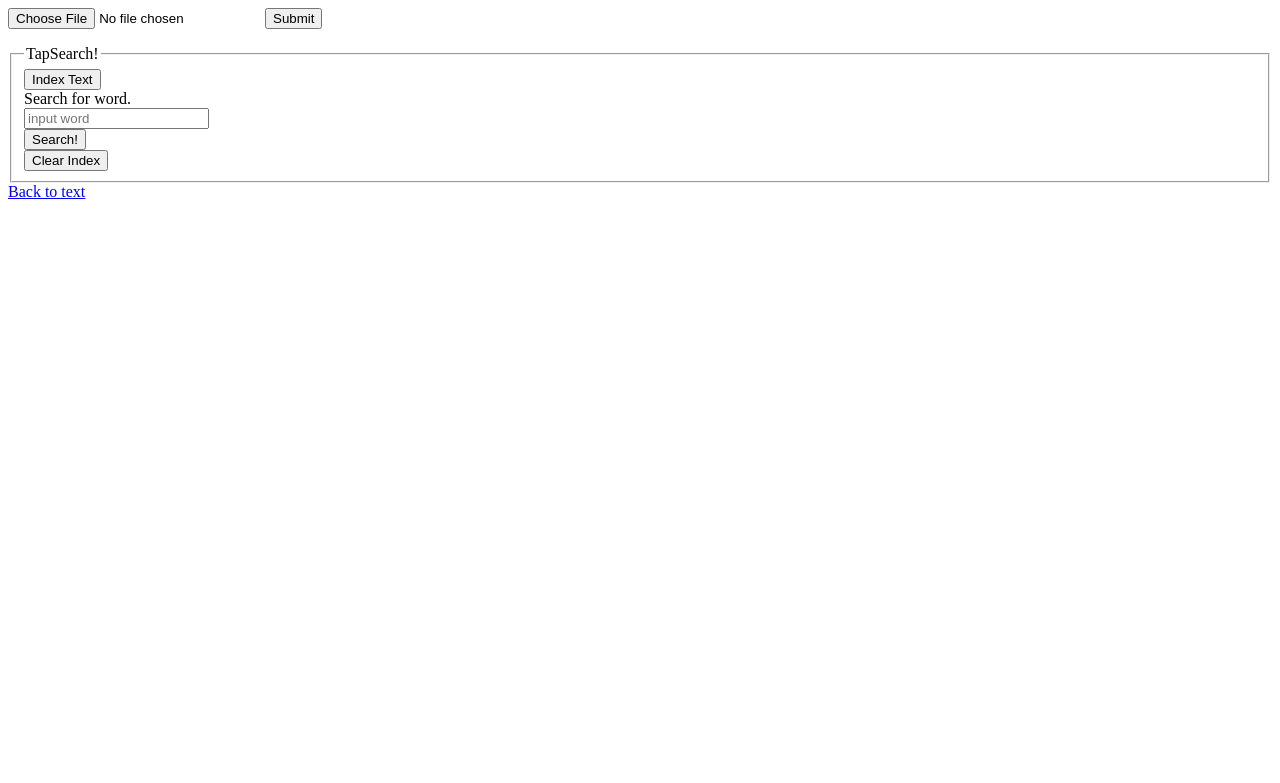
After one commit to Hallicopter/ReverseIndex, a Flask app: page /pdf in a window 1280 px wide. The commit adds this page. Shown: the top 783 px of the page. Run offline with Flask 2, Linux system fonts and the light colour scheme.

Commit message:
adds pdf parsing

```diff
--- a/app.py
+++ b/app.py
@@ -1,5 +1,7 @@
 from elasticSearch import elasticSearch
 import pprint
+import pdf2txt
+
 
 from flask import Flask, render_template, flash, request
 # from flask import Flask
@@ -22,6 +24,7 @@ def createElasticSearchObj():
         except:
             return render_template('form.html') + \
             '<script>alert("Please enter text first!");</script>'
+
         es.convertToDocs()
         for d in es.doc_data:
             es.indexDoc(d)
@@ -32,30 +35,89 @@ def createElasticSearchObj():
         except:
             return render_template('form.html') + \
             '<script>alert("Please enter text first!");</script>'
+
         if es.invertedIndex  == {}:
             return render_template('form.html') + \
             '<script>alert("Please index first!");</script>'
+
         paras = es.search(request.form['searchterm'])
+
         if paras == None:
             return render_template('form.html') + \
             '<script>alert("Word not found!");</script>'
+
         pretty = '<ol>'
-        print(paras)
         for para in paras:
             pretty+='<li>' + para + "</li>"
         pretty+='</ol>'
+        pretty+='<a href="/">Search again!</a>'
 
-        pretty+='<a href="/">Search again!</a>'
         return pretty
+
     elif request.form['singlebutton'] == 'clear':
         es.invertedIndex = {}
         return render_template('form.html') + \
             '<script>alert("Cleared Index!");</script>'
 
-    # template = open('templates/form.html', 'a+')
-    # template.write(str(es.search('lorem')))
-    # template.close()
     return render_template('form.html')
+
+@app.route('/pdf')
+def pdfPage():
+    return render_template('formPDF.html')
+
+@app.route('/pdf', methods=['POST'])
+def pdfElasticSearch():
+    global es
+    if 'singlebutton' not in request.form:
+        pdfFileObj = request.files['file']
+        pdfFileObj.save(pdfFileObj.filename)
+        text = pdf2txt.convert_pdf_to_txt(pdfFileObj.filename)
+        print(text)
+        es = elasticSearch()
+        es.raw_text = text
+    elif request.form['singlebutton'] == 'indexDoc':
+        try:
+            es==None
+        except:
+            return render_template('formPDF.html') + \
+            '<script>alert("Please enter text first!");</script>'
+
+        es.convertToDocs()
+        for d in es.doc_data:
+            es.indexDoc(d)
+
+    elif request.form['singlebutton'] == 'search':
+        try:
+            es==None
+        except:
+            return render_template('formPDF.html') + \
+            '<script>alert("Please enter text first!");</script>'
+
+        if es.invertedIndex  == {}:
+            return render_template('formPDF.html') + \
+            '<script>alert("Please index first!");</script>'
+
+        paras = es.search(request.form['searchterm'])
+
+        if paras == None:
+            return render_template('formPDF.html') + \
+            '<script>alert("Word not found!");</script>'
+
+        pretty = '<ol>'
+        for para in paras:
+            pretty+='<li>' + para + "</li>"
+        pretty+='</ol>'
+        pretty+='<a href="/pdf">Search again!</a>'
+
+        return pretty
+
+    elif request.form['singlebutton'] == 'clear':
+        es.invertedIndex = {}
+        return render_template('formPDF.html') + \
+            '<script>alert("Cleared Index!");</script>'
+
+    return render_template('formPDF.html')
+
 
 if __name__ == '__main__':
    app.run(debug = True)
--- a/templates/form.html
+++ b/templates/form.html
@@ -56,4 +56,6 @@
     window.addEventListener('keydown',function(e){if(e.keyIdentifier=='U+000A'||e.keyIdentifier=='Enter'||e.keyCode==13){if(e.target.nodeName=='INPUT'&&e.target.type=='text'){e.preventDefault();return false;}}},true);
     </script>
   </fieldset>
+
+  <a href="/pdf">Try with PDF (Bonus!)</a>
   </form>
--- /dev/null
+++ b/templates/formPDF.html
@@ -0,0 +1,60 @@
+<html>
+   <body>
+      <form action = "/pdf" method = "POST"
+         enctype = "multipart/form-data">
+         <input type = "file" name = "file" />
+         <input id="submitbutton" type = "submit" name="getInput"/>
+      </form>
+
+      <form class="form-horizontal" method="POST">
+        <fieldset>
+
+        <!-- Form Name -->
+        <legend>TapSearch!</legend>
+
+
+
+
+        <!-- Button -->
+      <div class="form-group">
+        <label class="col-md-4 control-label" for="singlebutton"></label>
+        <div class="col-md-4">
+          <button id="singlebutton" name="singlebutton" value="indexDoc" class="btn btn-default">Index Text</button>
+        </div>
+      </div>
+
+      <!-- Text input-->
+      <div class="form-group">
+          <label class="col-md-4 control-label" for="textinput">Search for word.</label>
+          <div class="col-md-4">
+          <input id="searchterm" name="searchterm" type="text" placeholder="input word" class="form-control input-md">
+
+          </div>
+        </div>
+
+        <!-- Button -->
+      <div class="form-group">
+          <label class="col-md-4 control-label" for="singlebutton"></label>
+          <div class="col-md-4">
+            <button id="singlebutton" name="singlebutton" value="search" class="btn btn-primary">Search!</button>
+          </div>
+        </div>
+
+        <div class="form-group">
+            <label class="col-md-4 control-label" for="singlebutton"></label>
+            <div class="col-md-4">
+              <button id="singlebutton" name="singlebutton" value='clear'class="btn btn-primary">Clear Index</button>
+            </div>
+          </div>
+
+        <script type="text/javascript">
+          window.addEventListener('keydown',function(e){if(e.keyIdentifier=='U+000A'||e.keyIdentifier=='Enter'||e.keyCode==13){if(e.target.nodeName=='INPUT'&&e.target.type=='text'){e.preventDefault();return false;}}},true);
+          </script>
+        </fieldset>
+
+        <a href="/">Back to text</a>
+        </form>
+
+
+   </body>
+</html>
```
Also changed, not shown: elasticSearch.py (+6 -1 lines), pdf2txt.py (added, +28 -0 lines), 1 other file.
